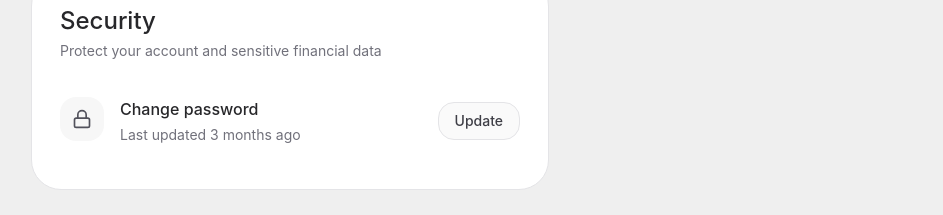
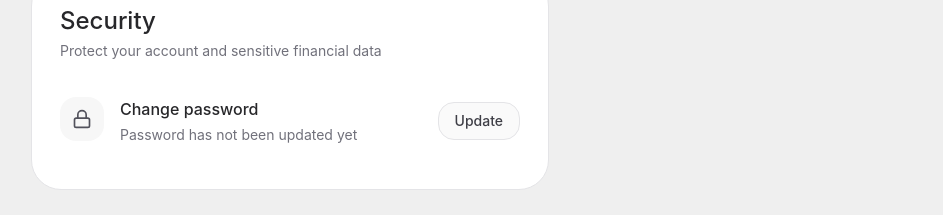
Before and after one commit to Alexander212006/Fin, a React (Vite) app: page /Setting in a window 1280 px wide. Shown: the part 1546-1761 px from the top of the page, without its empty margins (303-1246 px from the left). Built offline with nearby package versions, Linux system fonts and the light colour scheme; no server answers.

Commit message:
fix password last updated text

```diff
--- a/src/features/setting/Setting.jsx
+++ b/src/features/setting/Setting.jsx
@@ -1,4 +1,4 @@
-import React, { useMemo, useState } from "react";
+import React, { useEffect, useMemo, useState } from "react";
 import {
   Bell,
   ChevronRight,
@@ -21,6 +21,7 @@ import { Toggle } from "./components/Toggle";
 import { setInitialUserProfile } from "./utils/setInitialUserProfile";
 import {
   loadStoredPassword,
+  loadStoredPasswordUpdatedAt,
   saveStoredPassword,
 } from "./utils/passwordManager";
 import { exportFinancialDataCsv } from "./utils/exportFinancialData";
@@ -38,6 +39,51 @@ const user = {
   firstName: "Alex",
   lastName: "Francisco",
   email: "alex@gmail.com",
+};
+
+const getRelativePasswordUpdateText = (updatedAt, nowMs, t) => {
+  if (!updatedAt) {
+    return t(
+      "settings.sections.security.changePasswordDescriptionNever",
+      "Password has not been updated yet",
+    );
+  }
+
+  const diffMs = Math.max(0, nowMs - updatedAt.getTime());
+  const diffMinutes = Math.floor(diffMs / (1000 * 60));
+
+  if (diffMinutes < 1) {
+    return t(
+      "settings.sections.security.changePasswordDescriptionJustNow",
+      "Last updated just now",
+    );
+  }
+
+  if (diffMinutes < 60) {
+    return t(
+      "settings.sections.security.changePasswordDescriptionMinutesAgo",
+      "Last updated {count} minutes ago",
+      { count: String(diffMinutes) },
+    );
+  }
+
+  const diffHours = Math.floor(diffMinutes / 60);
+
+  if (diffHours < 24) {
+    return t(
+      "settings.sections.security.changePasswordDescriptionHoursAgo",
+      "Last updated {count} hours ago",
+      { count: String(diffHours) },
+    );
+  }
+
+  const diffDays = Math.floor(diffHours / 24);
+
+  return t(
+    "settings.sections.security.changePasswordDescriptionDaysAgo",
+    "Last updated {count} days ago",
+    { count: String(diffDays) },
+  );
 };
 
 export const Setting = ({
@@ -64,6 +110,15 @@ export const Setting = ({
   );
   const [isEditingProfile, setIsEditingProfile] = useState(false);
   const [isChangingPassword, setIsChangingPassword] = useState(false);
+  const [currentTimeMs, setCurrentTimeMs] = useState(() => Date.now());
+
+  useEffect(() => {
+    const intervalId = window.setInterval(() => {
+      setCurrentTimeMs(Date.now());
+    }, 60 * 1000);
+
+    return () => window.clearInterval(intervalId);
+  }, []);
 
   const selectedCurrency =
     CURRENCIES.find(({ code }) => code === currency) ?? CURRENCIES[0];
@@ -77,6 +132,12 @@ export const Setting = ({
   const monthlyLimitValue = Number(budgetAlertSettings?.monthlyLimit) || 0;
   const isBudgetAlertEnabled = Boolean(budgetAlertSettings?.enabled);
   const hasStoredPassword = Boolean(loadStoredPassword());
+  const passwordLastUpdatedAt = loadStoredPasswordUpdatedAt();
+  const passwordLastUpdatedText = getRelativePasswordUpdateText(
+    passwordLastUpdatedAt,
+    currentTimeMs,
+    t,
+  );
   const budgetUsageText = `${formatCurrency(monthlyExpense, currency, languageRegion)} / ${formatCurrency(monthlyLimitValue, currency, languageRegion)}`;
 
   const handleSaveEdit = (updatedProfile) => {
@@ -208,10 +269,7 @@ export const Setting = ({
     saveStoredPassword(newPassword);
     setIsChangingPassword(false);
     toast.success(
-      t(
-        "settings.changePassword.success",
-        "Password updated successfully.",
-      ),
+      t("settings.changePassword.success", "Password updated successfully."),
     );
     return true;
   };
@@ -239,10 +297,7 @@ export const Setting = ({
     }
 
     toast.success(
-      t(
-        "settings.dangerZone.exportSuccess",
-        "Financial data exported as CSV.",
-      ),
+      t("settings.dangerZone.exportSuccess", "Financial data exported as CSV."),
     );
   };
 
@@ -429,7 +484,9 @@ export const Setting = ({
             <SettingRow
               icon={Moon}
               title={t("settings.sections.appearance.darkMode")}
-              description={t("settings.sections.appearance.darkModeDescription")}
+              description={t(
+                "settings.sections.appearance.darkModeDescription",
+              )}
               action={
                 <Toggle
                   enabled={darkMode}
@@ -443,7 +500,9 @@ export const Setting = ({
               description={t(
                 "settings.sections.appearance.accentColorDescription",
               )}
-              action={<ChevronRight className="h-5 w-5 text-zinc-400 dark:text-zinc-500" />}
+              action={
+                <ChevronRight className="h-5 w-5 text-zinc-400 dark:text-zinc-500" />
+              }
               noBorder
             />
           </SectionCard>
@@ -455,9 +514,7 @@ export const Setting = ({
             <SettingRow
               icon={Lock}
               title={t("settings.sections.security.changePassword")}
-              description={t(
-                "settings.sections.security.changePasswordDescription",
-              )}
+              description={passwordLastUpdatedText}
               action={
                 <button
                   type="button"
--- a/src/features/setting/utils/passwordManager.js
+++ b/src/features/setting/utils/passwordManager.js
@@ -1,4 +1,5 @@
 const PASSWORD_STORAGE_KEY = "fin:userPassword";
+const PASSWORD_UPDATED_AT_STORAGE_KEY = "fin:userPasswordUpdatedAt";
 
 export const loadStoredPassword = () => {
   if (typeof window === "undefined") {
@@ -15,4 +16,22 @@ export const saveStoredPassword = (password) => {
   }
 
   window.localStorage.setItem(PASSWORD_STORAGE_KEY, password);
+  window.localStorage.setItem(
+    PASSWORD_UPDATED_AT_STORAGE_KEY,
+    new Date().toISOString(),
+  );
 };
+
+export const loadStoredPasswordUpdatedAt = () => {
+  if (typeof window === "undefined") {
+    return null;
+  }
+
+  const value = window.localStorage.getItem(PASSWORD_UPDATED_AT_STORAGE_KEY);
+  if (!value) {
+    return null;
+  }
+
+  const parsed = new Date(value);
+  return Number.isNaN(parsed.getTime()) ? null : parsed;
+};
```
